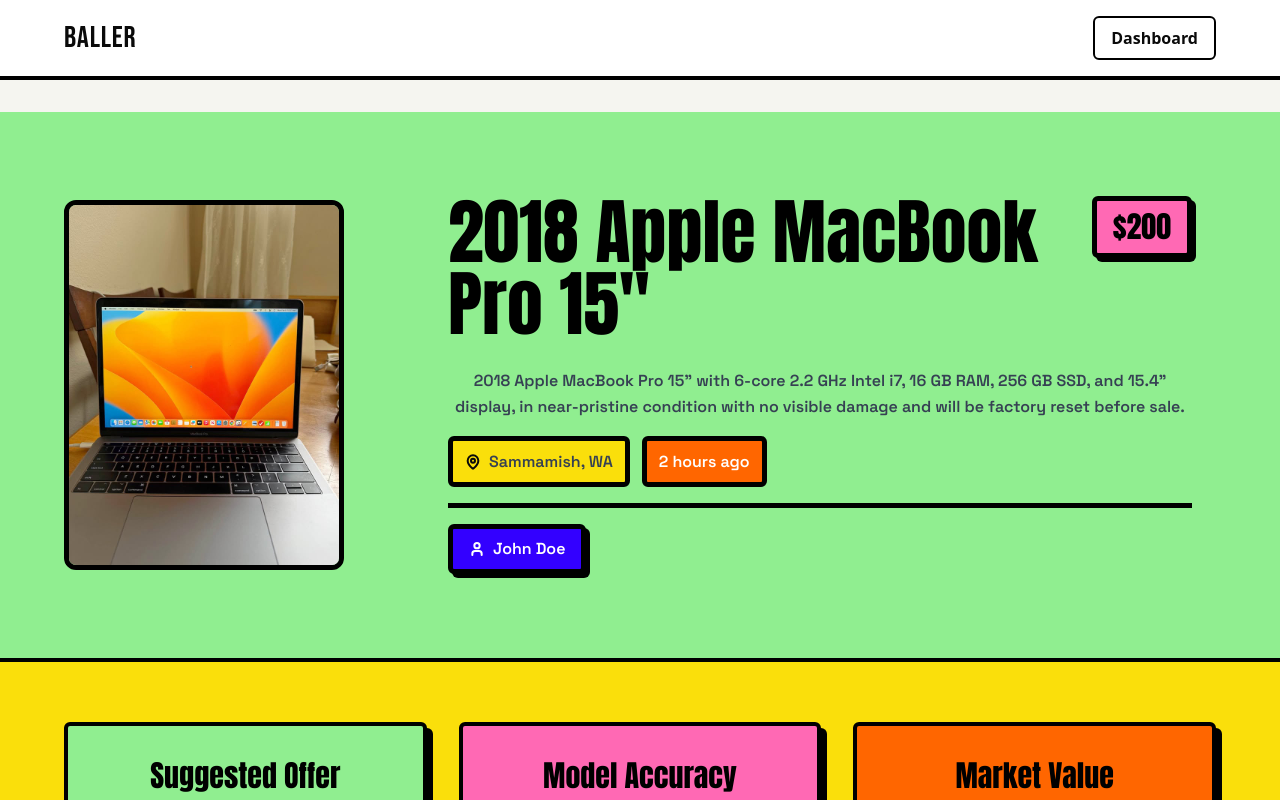
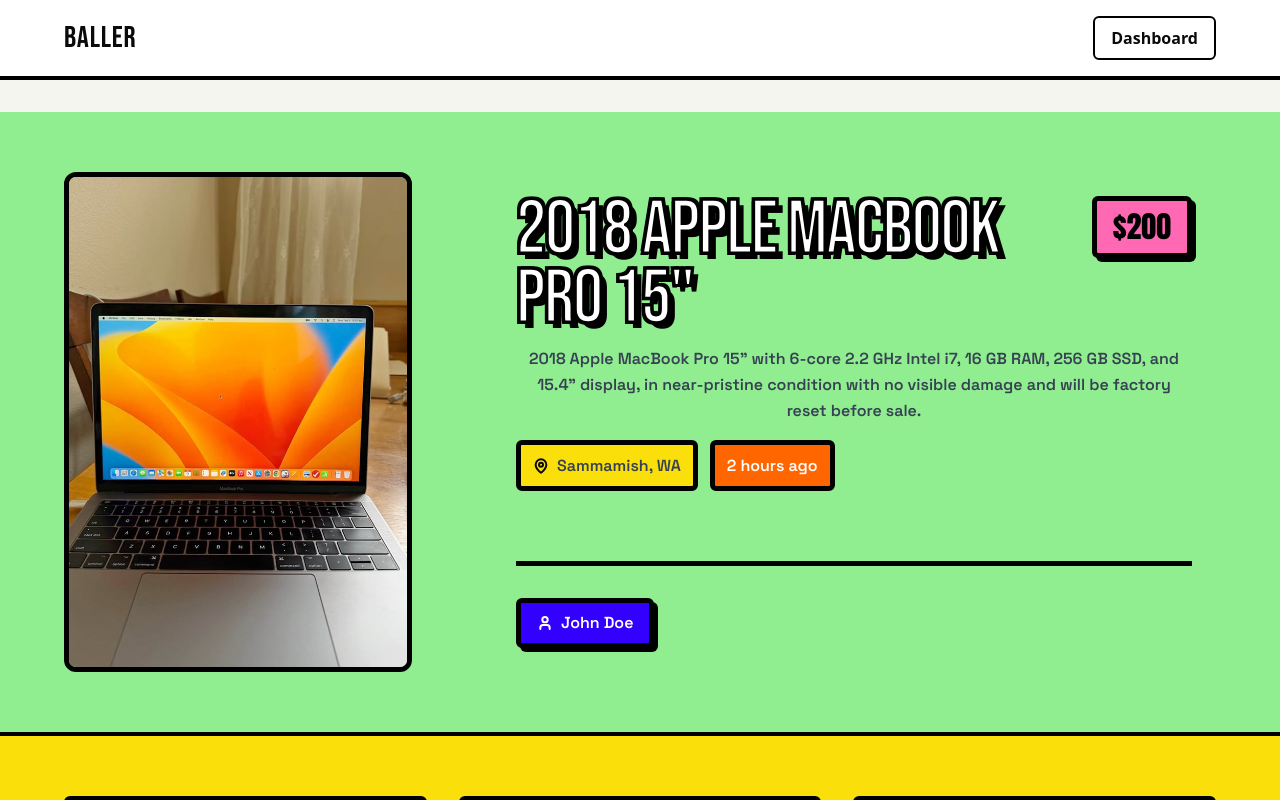
Before and after one commit to tanner-pham/Baller, a Next.js app: page /dashboard in a window 1280 px wide. Shown: the top 800 px of the page. Built offline with nearby package versions, Linux system fonts and the light colour scheme; a web font is replaced by a local one.

Commit message:
fixed styling

```diff
--- a/src/app/dashboard/(components)/CurrentListing.tsx
+++ b/src/app/dashboard/(components)/CurrentListing.tsx
@@ -24,10 +24,10 @@ export function CurrentListing({
   return (
     <div className="border-b-4 border-black bg-[#90EE90] p-15">
       {/* Main Card */}
-      <div className="mx-auto flex w-full max-w-6xl items-center justify-between gap-20 ">
+      <div className="mx-auto flex w-full max-w-6xl h-[500px] items-stretch justify-between gap-20">
 
         {/* Image */}
-        <div className="flex-shrink-0 w-70 border-5 border-black overflow-hidden rounded-xl b-10">
+        <div className="flex-[1] border-5 border-black overflow-hidden rounded-xl">
           <img
             src={image}
             alt={title}
@@ -36,11 +36,22 @@ export function CurrentListing({
         </div>
 
         {/* Content */}
-        <div className="flex-1 p-6 flex flex-col justify-between rounded-r-xl">
+        <div className="flex-[2] p-6 flex flex-col justify-between min-w-0">
           <div>
             {/* Title + Price */}
             <div className="flex items-start justify-between gap-4 mb-3">
-              <h1 className="font-['Anton',sans-serif] text-6xl lg:text-7xl mb-4 text-black">
+              {/* <h1 className="font-['Bebas_Neue',sans-serif] text-2xl sm:text-8xl lg:text-9xl text-white leading-[0.9] tracking-tight" */}
+                  <h1 className="font-['Bebas_Neue',sans-serif]
+                    text-[clamp(2rem,6vw,6rem)]
+                    leading-[0.9]
+                    tracking-tight
+                    line-clamp-2
+                    break-words
+                    text-white"
+                  style={{
+                    textShadow: '6px 6px 0px #000000, -2px -2px 0px #000000, 2px -2px 0px #000000, -2px 2px 0px #000000',
+                    WebkitTextStroke: '3px black'
+                  }}>
                 {title}
               </h1>
 
@@ -76,7 +87,7 @@ export function CurrentListing({
           </div>
 
           {/* Seller */}
-          <div className="border-t-5 border-black pt-4">
+          <div className="border-t-5 border-black pt-8">
             <div className="inline-flex items-center gap-2 bg-[#3300FF] border-5 border-black px-4 py-2 shadow-[4px_4px_0px_0px_#000000] rounded-md">
               <User className="size-4 text-white" strokeWidth={3} />
               <span className="font-['Space_Grotesk',sans-serif] font-semibold text-white text-center">
```
